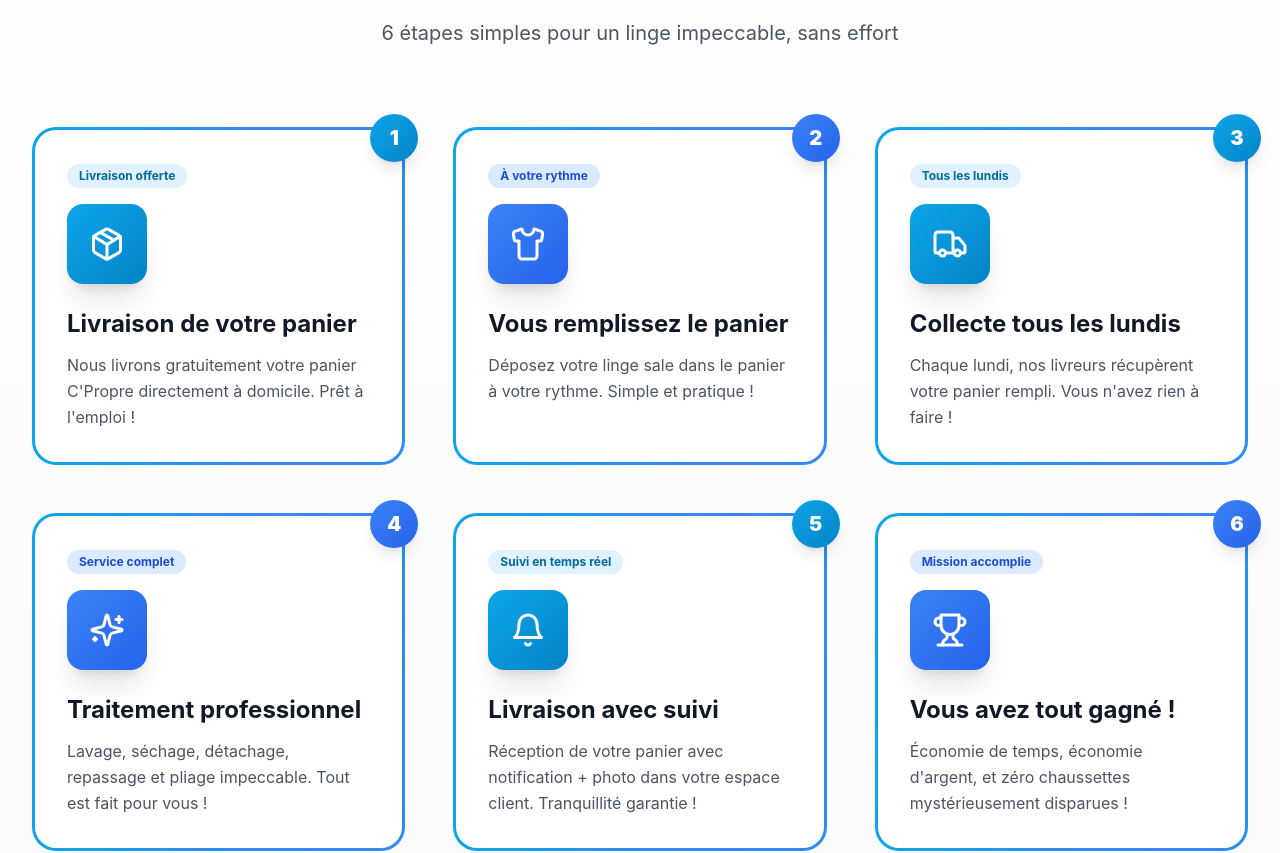
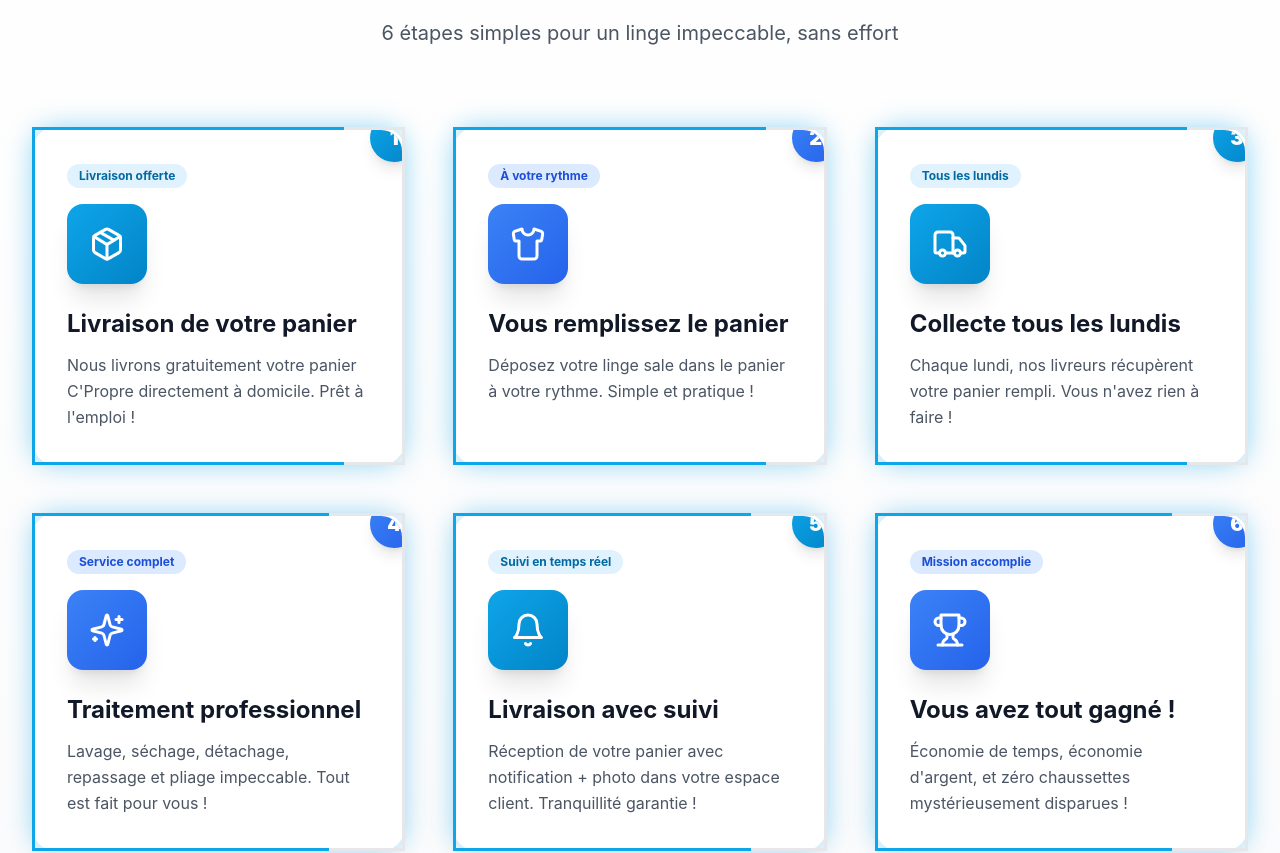
Before and after one commit to zekitml61-maker/sanane, a Next.js app: page / in a window 1280 px wide. Shown: the part 1081-1934 px from the top of the page. Built offline with nearby package versions, Linux system fonts and the light colour scheme.

Commit message:
Fix: Bordure se remplit progressivement au scroll
- Scroll listener calcule progress 0-100% pour chaque carte
- borderImage linear-gradient avec stop dynamique au progress
- Bordure bleue de 0% a progress%, grise apres
- Box-shadow progressif selon progress
- Effet de remplissage fluide au scroll

```diff
--- a/components/HowItWorksNew.tsx
+++ b/components/HowItWorksNew.tsx
@@ -71,28 +71,39 @@ const steps: Step[] = [
 ];
 
 export default function HowItWorksNew() {
-  const [visibleCards, setVisibleCards] = useState<number[]>([]);
+  const [scrollProgress, setScrollProgress] = useState<{ [key: number]: number }>({});
   const cardRefs = useRef<(HTMLDivElement | null)[]>([]);
 
   useEffect(() => {
-    const observer = new IntersectionObserver(
-      (entries) => {
-        entries.forEach((entry) => {
-          const index = parseInt(entry.target.getAttribute('data-index') || '0');
-          if (entry.isIntersecting) {
-            console.log('Card visible:', index);
-            setVisibleCards(prev => [...new Set([...prev, index])]);
-          }
-        });
-      },
-      { threshold: 0.2, rootMargin: '0px' }
-    );
+    const handleScroll = () => {
+      cardRefs.current.forEach((card, index) => {
+        if (!card) return;
 
-    cardRefs.current.forEach((card) => {
-      if (card) observer.observe(card);
-    });
+        const rect = card.getBoundingClientRect();
+        const windowHeight = window.innerHeight;
 
-    return () => observer.disconnect();
+        // Calcul du pourcentage de visibilité
+        // 0% = carte en bas de l'écran, 100% = carte en haut de l'écran
+        const cardTop = rect.top;
+        const cardHeight = rect.height;
+
+        // La carte commence à se remplir quand elle entre dans la vue
+        // et finit à 100% quand elle atteint le haut
+        let progress = 0;
+
+        if (cardTop < windowHeight && cardTop > -cardHeight) {
+          // Calcul du progress: 0 quand en bas, 100 quand en haut
+          progress = Math.min(100, Math.max(0, ((windowHeight - cardTop) / (windowHeight + cardHeight)) * 100));
+        }
+
+        setScrollProgress(prev => ({ ...prev, [index]: progress }));
+      });
+    };
+
+    window.addEventListener('scroll', handleScroll);
+    handleScroll(); // Initial call
+
+    return () => window.removeEventListener('scroll', handleScroll);
   }, []);
 
   return (
@@ -144,18 +155,26 @@ export default function HowItWorksNew() {
           <div className="relative z-10 grid grid-cols-1 md:grid-cols-2 lg:grid-cols-3 gap-8 lg:gap-12">
             {steps.map((step: Step, index: number) => {
               const Icon = step.icon;
-              const isVisible = visibleCards.includes(index);
+              const progress = scrollProgress[index] || 0;
+              const dashOffset = 400 - (progress / 100) * 400; // Circonférence bordure
+
               return (
               <div
                 key={index}
                 ref={(el) => { cardRefs.current[index] = el; }}
                 data-index={index}
-                className={`group rounded-3xl p-8 hover:shadow-2xl animate-fadeInUp ${
-                  isVisible ? 'card-border-active' : 'card-border-inactive'
-                }`}
+                className="group relative bg-white rounded-3xl p-8 hover:shadow-2xl animate-fadeInUp overflow-hidden"
                 style={{
                   animationDelay: `${index * 0.15}s`,
-                  opacity: 0
+                  opacity: 0,
+                  border: '3px solid transparent',
+                  borderImage: `linear-gradient(90deg,
+                    rgb(14, 165, 233) 0%,
+                    rgb(14, 165, 233) ${progress}%,
+                    rgb(229, 231, 235) ${progress}%,
+                    rgb(229, 231, 235) 100%) 1`,
+                  boxShadow: progress > 50 ? `0 0 ${progress * 0.3}px rgba(14, 165, 233, ${progress / 200})` : 'none',
+                  transition: 'box-shadow 0.1s ease-out'
                 }}
               >
                 {/* Badge */}
```
